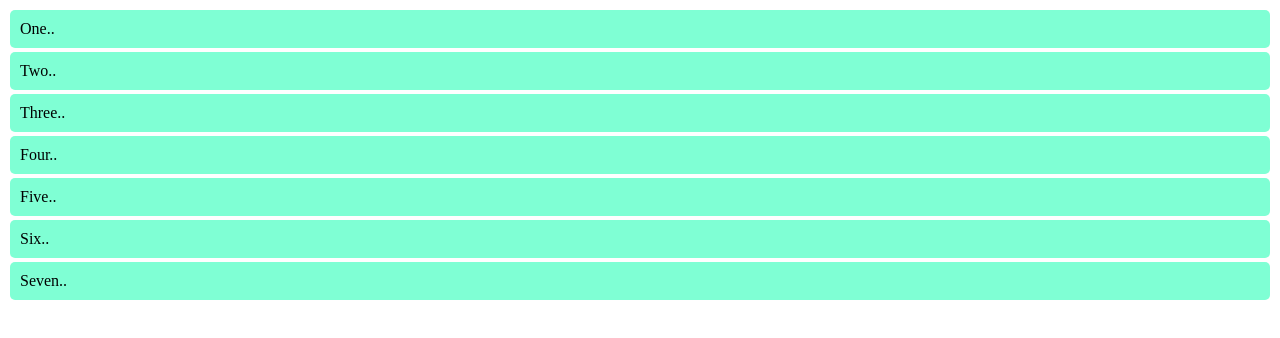
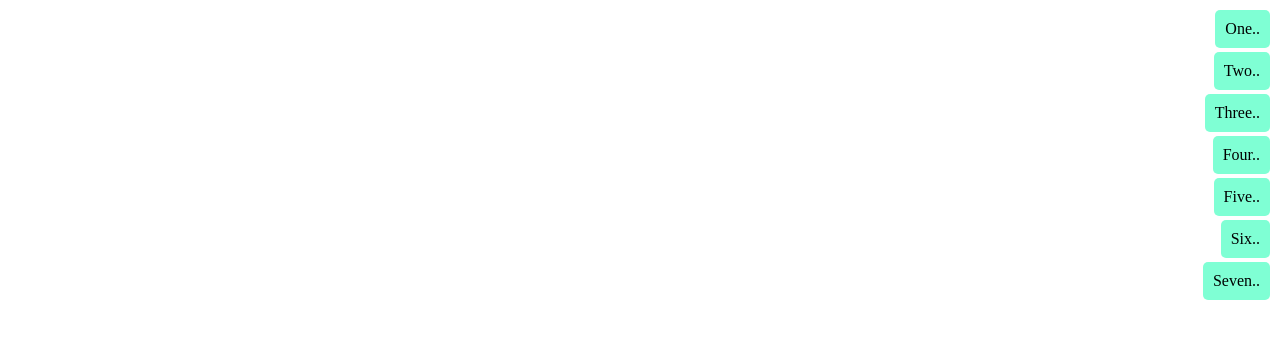
Before and after one commit to MirageM/MyJavaScript, a plain HTML site: page CSS/Understanding flexbox/index.html in a window 1280 px wide. Drawn offline with Linux system fonts and the light colour scheme.

Commit message:
href="align-items.css"

```diff
--- /dev/null
+++ b/CSS/Understanding flexbox/align-items.css
@@ -0,0 +1,13 @@
+.box{
+    background-color: aquamarine;
+    border-radius: 5px;
+    margin: 2px;
+    padding: 10px;
+}
+.flex-container{
+    display: flex;
+    justify-content: center;
+    flex-direction: column;
+    flex-wrap: wrap;
+    align-items: flex-end;
+}
--- a/CSS/Understanding flexbox/index.html
+++ b/CSS/Understanding flexbox/index.html
@@ -1,6 +1,6 @@
 <!--link rel="stylesheet" href="style.css"-->
 <head>
-    <link rel="stylesheet" href="flex-direction.css" />
+    <link rel="stylesheet" href="align-items.css" />
 </head>
 <body>
     <div class="flex-container">
```
